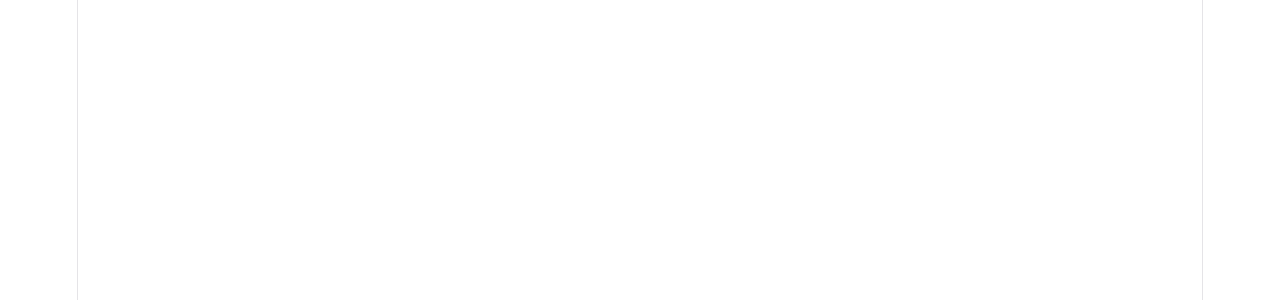
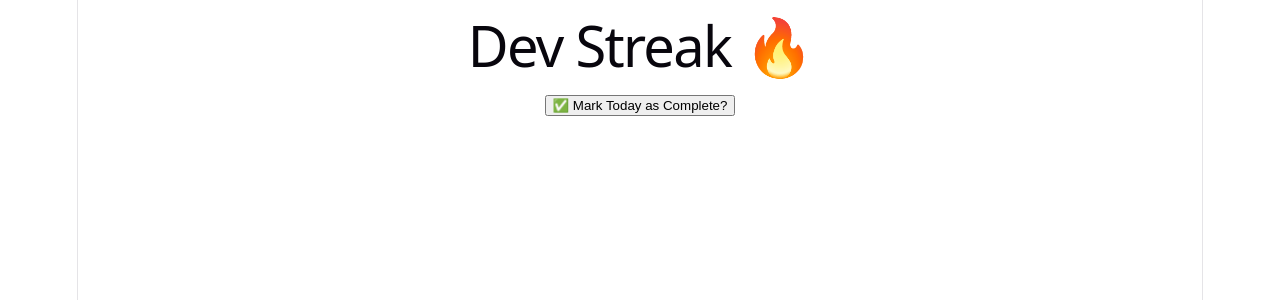
Before and after one commit to Anoop040593/devstreak, a React (Vite) app: page / in a window 1280 px wide. Shown: the top 300 px of the page. Built offline with nearby package versions, Linux system fonts and the light colour scheme.

Commit message:
DevStreak Day 1

```diff
--- a/package.json
+++ b/package.json
@@ -10,8 +10,11 @@
     "preview": "vite preview"
   },
   "dependencies": {
+    "@tailwindcss/vite": "^4.2.2",
+    "moment": "^2.30.1",
     "react": "^19.2.4",
-    "react-dom": "^19.2.4"
+    "react-dom": "^19.2.4",
+    "tailwindcss": "^4.2.2"
   },
   "devDependencies": {
     "@eslint/js": "^9.39.4",
--- a/src/App.jsx
+++ b/src/App.jsx
@@ -3,11 +3,13 @@ import reactLogo from "./assets/react.svg";
 import viteLogo from "./assets/vite.svg";
 import heroImg from "./assets/hero.png";
 import "./App.css";
-
+import DevStreak from "./Components/DevStreak";
 function App() {
-  const [count, setCount] = useState(0);
-
-  return <></>;
+  return (
+    <>
+      <DevStreak />
+    </>
+  );
 }
 
 export default App;
--- a/src/Components/DevStreak.jsx
+++ b/src/Components/DevStreak.jsx
@@ -1,7 +1,32 @@
-import React from "react";
+import { useState, useEffect } from "react";
+import moment from "moment";
+function DevStreak() {
+  const [isCompleted, setIsCompleted] = useState(false);
+  const [done, setDone] = useState("Mark Today as Complete?");
+  const handleTodaysDate = () => {
+    setIsCompleted(true);
+    setDone("Done!");
+    localStorage.setItem("lastCompleted", moment().format("MMMM Do YYYY"));
+  };
 
-function DevStreak() {
-  return <div>DevStreak</div>;
+  useEffect(() => {
+    //We update the status here as well, so that even after page is refreshed data persists.
+    const lastCompletedDate = localStorage.getItem("lastCompleted");
+    const today = moment().format("MMMM Do YYYY");
+    if (today === lastCompletedDate) {
+      setDone("Done!");
+      setIsCompleted(true);
+    }
+  }, []);
+  return (
+    <div>
+      <h1>Dev Streak 🔥</h1>
+      {isCompleted && <span>Date: {moment().format("MMMM Do YYYY")}</span>}
+      <button onClick={handleTodaysDate} disabled={isCompleted}>
+        ✅ {done}
+      </button>
+    </div>
+  );
 }
 
 export default DevStreak;
```
Also changed, not shown: 1 other file (tests, documents, lock files or other folders).
